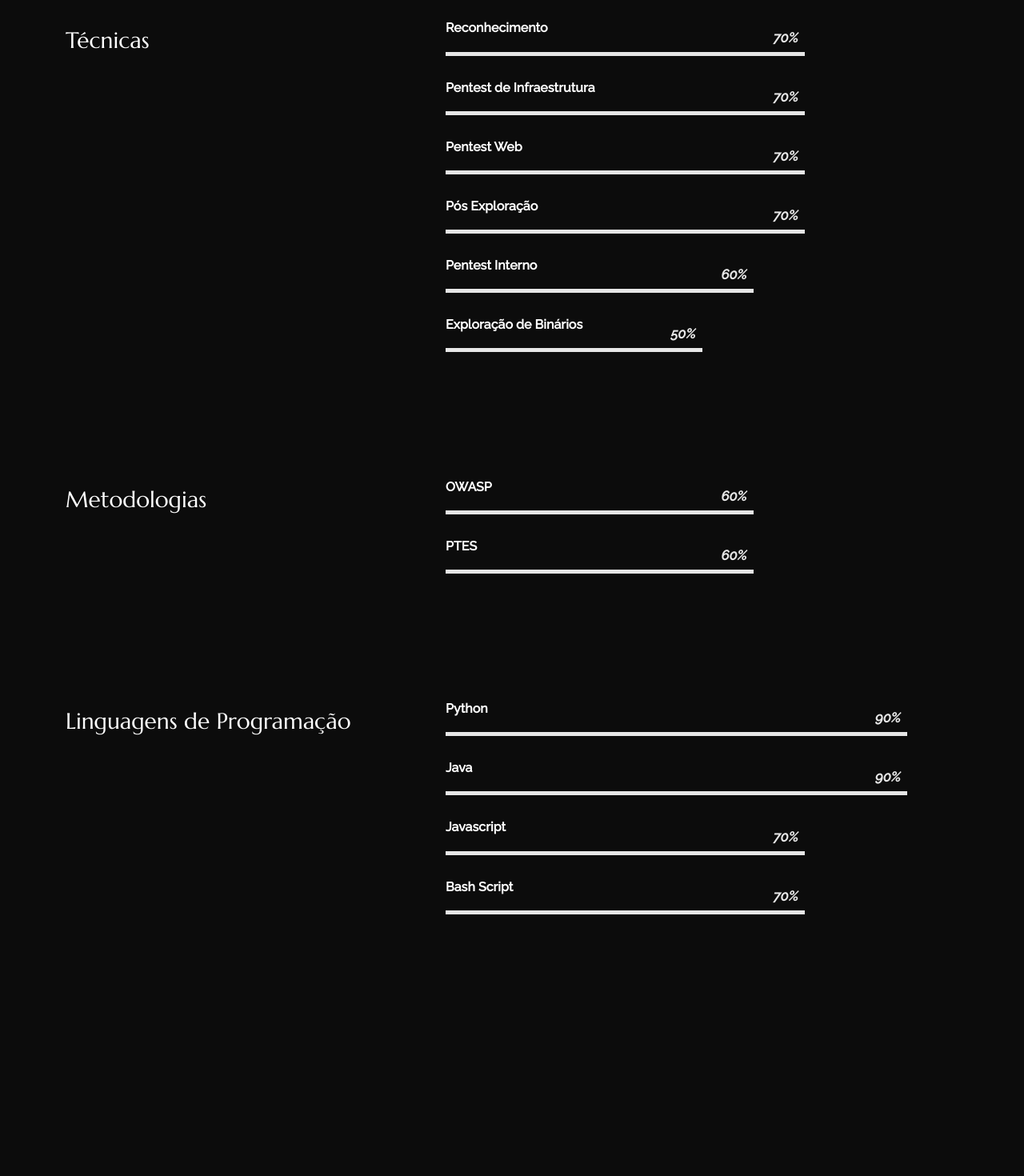
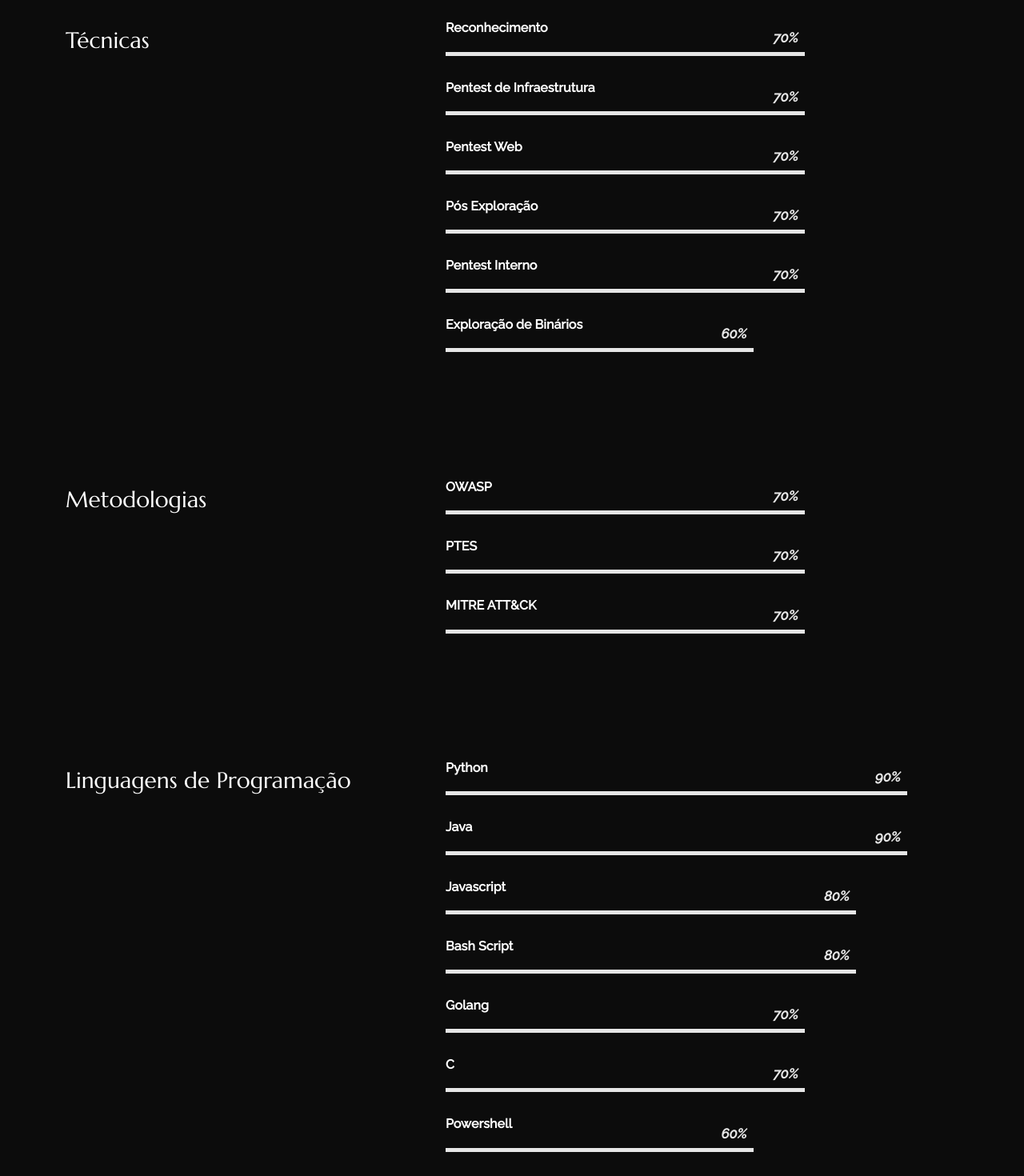
Before and after one commit to victorhfsilva/tyto-sec-portfolio, a React (Create React App) app: page /about in a window 1280 px wide. Shown: the part 2843-4313 px from the top of the page at 80% size. Before the commit the page ends 4016 px from the top, so only its background shows below. Built offline with nearby package versions, Linux system fonts and the light colour scheme.

Commit message:
feat: atualização das skills

```diff
--- a/src/content_option.js
+++ b/src/content_option.js
@@ -107,23 +107,27 @@
     },
     {
         name: "Pentest Interno",
-        value: 60,
+        value: 70,
     },
     {
         name: "Exploração de Binários",
-        value: 50,
+        value: 60,
     }
 ];
 
 const methodologies = [
     {
         name: "OWASP",
-        value: 60,
+        value: 70,
     },
     {
         name: "PTES",
-        value: 60,
+        value: 70,
     },
+    {
+        name: "MITRE ATT&CK",
+        value: 70,
+    }
 ];
 
 const languages = [
@@ -137,11 +141,23 @@
     },
     {
         name: "Javascript",
+        value: 80,
+    },
+    {
+        name: "Bash Script",
+        value: 80
+    },
+    {
+        name: "Golang",
         value: 70,
     },
     {
-        name: "Bash Script",
-        value: 70
+        name: "C",
+        value: 70,
+    },
+    {
+        name: "Powershell",
+        value: 60,
     }
 ]
 
```
